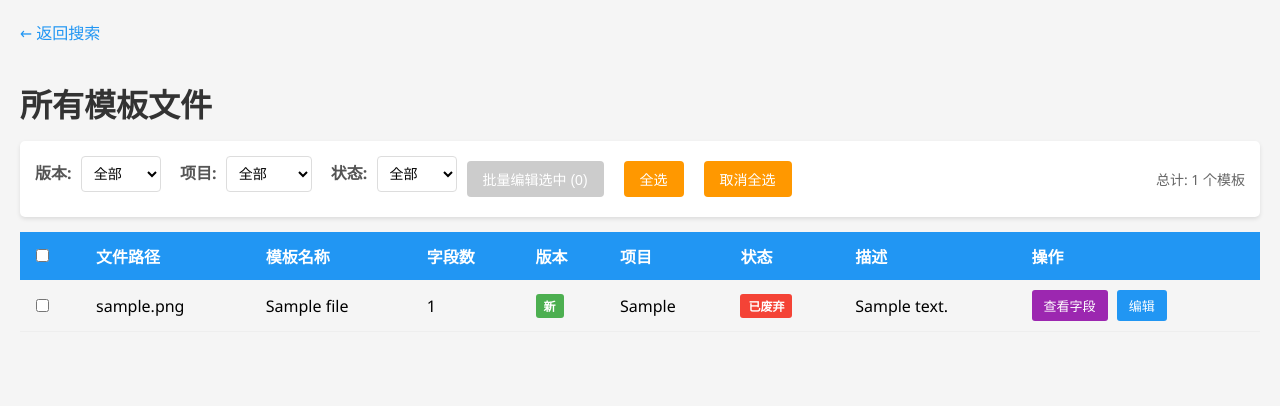
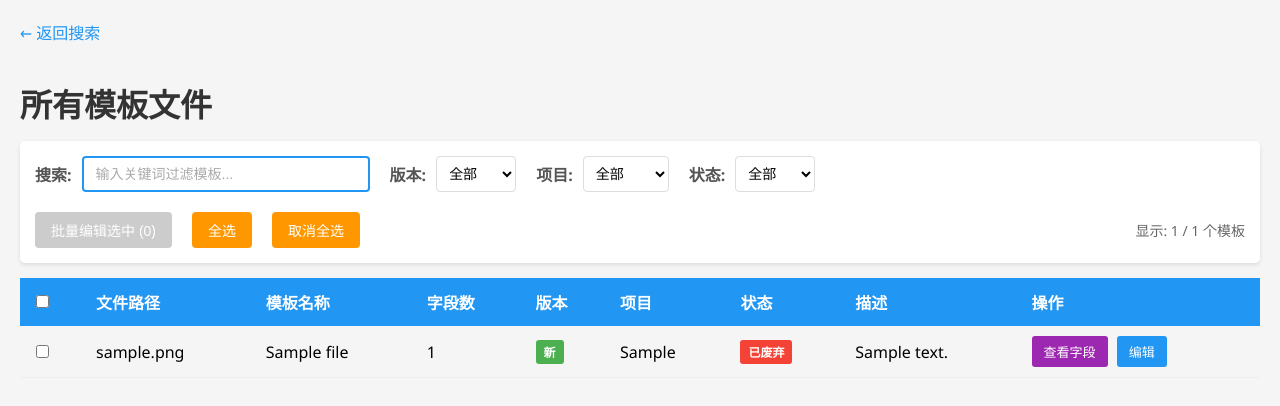
Before and after one commit to TrailHuang/log_field, a Flask app: page /templates in a window 1280 px wide. Shown: the top 406 px of the page. Run offline with Flask 3, Linux system fonts and the light colour scheme; tables that the repository leaves empty hold one stand-in row (values such as "Sample post"); parts of the project's set-up code (start-up, migrations or seed data) failed here and were passed over.

Commit message:
feat(templates): add search and highlight functionality

```diff
--- a/main.py
+++ b/main.py
@@ -5,6 +5,9 @@ import sqlite3
 from flask import Flask, request, render_template
 
 app = Flask(__name__)
+
+# 注册 Jinja2 自定义过滤器
+app.jinja_env.filters['basename'] = lambda path: os.path.basename(path)
 
 # 统一数据库路径常量，避免硬编码和相对路径不确定性
 DB_PATH = os.path.join(os.path.dirname(os.path.abspath(__file__)), 'json_fields.db')
--- a/static/css/style.css
+++ b/static/css/style.css
@@ -234,6 +234,43 @@ tr:hover {
     flex-wrap: wrap;
 }
 
+.toolbar-row {
+    display: flex;
+    align-items: center;
+    gap: 5px;
+    flex-wrap: wrap;
+    margin-bottom: 10px;
+    width: 100%;
+}
+
+#search_input {
+    padding: 8px 12px;
+    border: 2px solid #2196F3;
+    border-radius: 4px;
+    font-size: 14px;
+    width: 260px;
+    transition: border-color 0.2s, box-shadow 0.2s;
+    outline: none;
+}
+
+#search_input:focus {
+    border-color: #1976D2;
+    box-shadow: 0 0 0 3px rgba(33, 150, 243, 0.15);
+}
+
+#search_input::placeholder {
+    color: #aaa;
+}
+
+/* 搜索高亮 */
+mark.search-highlight {
+    background-color: #FFEB3B;
+    color: inherit;
+    padding: 1px 2px;
+    border-radius: 2px;
+    font-weight: bold;
+}
+
 /* 模态框样式 */
 .modal {
     display: none;
--- a/templates/templates_list.html
+++ b/templates/templates_list.html
@@ -8,8 +8,10 @@
     <h1>所有模板文件</h1>
 
     <div class="toolbar">
-        <div style="margin-bottom: 10px;">
-            <label for="version_status">版本:</label>
+        <div class="toolbar-row">
+            <label for="search_input">搜索:</label>
+            <input type="text" id="search_input" placeholder="输入关键词过滤模板..." oninput="filterBySearch()">
+            <label for="version_status" style="margin-left: 15px;">版本:</label>
             <select id="version_status" onchange="filterTemplates()">
                 <option value="all" {% if version_status == 'all' %}selected{% endif %}>全部</option>
                 <option value="new" {% if version_status == 'new' %}selected{% endif %}>新版本</option>
@@ -38,11 +40,12 @@
         <button class="batch-btn" onclick="selectAll()">全选</button>
         <button class="batch-btn" onclick="deselectAll()">取消全选</button>
         <div class="stats">
-            总计: {{ templates|length }} 个模板
+            显示: <span id="visibleCount">{{ templates|length }}</span> / {{ templates|length }} 个模板
         </div>
     </div>
 
     <table>
+        <thead>
         <tr>
             <th style="width: 40px;"><input type="checkbox" id="selectAllCheckbox" onchange="toggleSelectAll()"></th>
             <th>文件路径</th>
@@ -54,11 +57,13 @@
             <th>描述</th>
             <th>操作</th>
         </tr>
+        </thead>
+        <tbody id="templatesTableBody">
         {% for template in templates %}
-        <tr>
+        <tr class="template-row" data-filename="{{ template.file_path|basename|lower }}" data-tplname="{{ template.tpl_name|lower }}">
             <td><input type="checkbox" class="row-checkbox" value="{{ template.file_path }}" onchange="updateSelectedCount()"></td>
-            <td>{{ template.file_path }}</td>
-            <td>{{ template.tpl_name }}</td>
+            <td class="col-filepath">{{ template.file_path }}</td>
+            <td class="col-tplname">{{ template.tpl_name }}</td>
             <td>{{ template.field_count }}</td>
             <td>
                 {% if template.version_status == 'new' %}
@@ -86,6 +91,7 @@
             </td>
         </tr>
         {% endfor %}
+        </tbody>
     </table>
 </div>
 
@@ -186,5 +192,70 @@
     {% for template in templates %}
     templatesFields[{{ template.id }}] = {{ template.fields|tojson }};
     {% endfor %}
+
+    // 模糊搜索过滤 — 仅匹配文件名（去掉路径）和模板名，并高亮匹配内容
+    function filterBySearch() {
+        const keyword = document.getElementById('search_input').value.trim().toLowerCase();
+        const rows = document.querySelectorAll('.template-row');
+        let visibleCount = 0;
+
+        rows.forEach(row => {
+            const filename = row.getAttribute('data-filename');
+            const tplname = row.getAttribute('data-tplname');
+            const matched = !keyword || filename.includes(keyword) || tplname.includes(keyword);
+
+            if (matched) {
+                row.style.display = '';
+                visibleCount++;
+            } else {
+                row.style.display = 'none';
+            }
+
+            // 高亮匹配文本
+            const filepathCell = row.querySelector('.col-filepath');
+            const tplnameCell = row.querySelector('.col-tplname');
+            highlightText(filepathCell, keyword, row.getAttribute('data-filename'));
+            highlightText(tplnameCell, keyword, tplname);
+        });
+
+        document.getElementById('visibleCount').textContent = visibleCount;
+    }
+
+    // 在单元格中高亮匹配的关键词
+    // fullTextLower: 该列用于匹配的完整小写文本（如 data-filename / data-tplname）
+    // 注意：单元格展示的可能是带路径的原文，需要定位关键词在原文中的位置
+    function highlightText(cell, keyword, matchSource) {
+        if (!cell) return;
+        const original = cell.getAttribute('data-original') || cell.textContent;
+        if (!cell.getAttribute('data-original')) {
+            cell.setAttribute('data-original', original);
+        }
+
+        if (!keyword) {
+            cell.innerHTML = original;
+            return;
+        }
+
+        const lowerOriginal = original.toLowerCase();
+        const lowerKeyword = keyword.toLowerCase();
+        let result = '';
+        let lastIdx = 0;
+        let idx = lowerOriginal.indexOf(lowerKeyword);
+
+        while (idx !== -1) {
+            result += escapeHtml(original.substring(lastIdx, idx));
+            result += '<mark class="search-highlight">' + escapeHtml(original.substring(idx, idx + keyword.length)) + '</mark>';
+            lastIdx = idx + keyword.length;
+            idx = lowerOriginal.indexOf(lowerKeyword, lastIdx);
+        }
+        result += escapeHtml(original.substring(lastIdx));
+        cell.innerHTML = result;
+    }
+
+    function escapeHtml(text) {
+        const div = document.createElement('div');
+        div.textContent = text;
+        return div.innerHTML;
+    }
 </script>
 {% endblock %}
```
